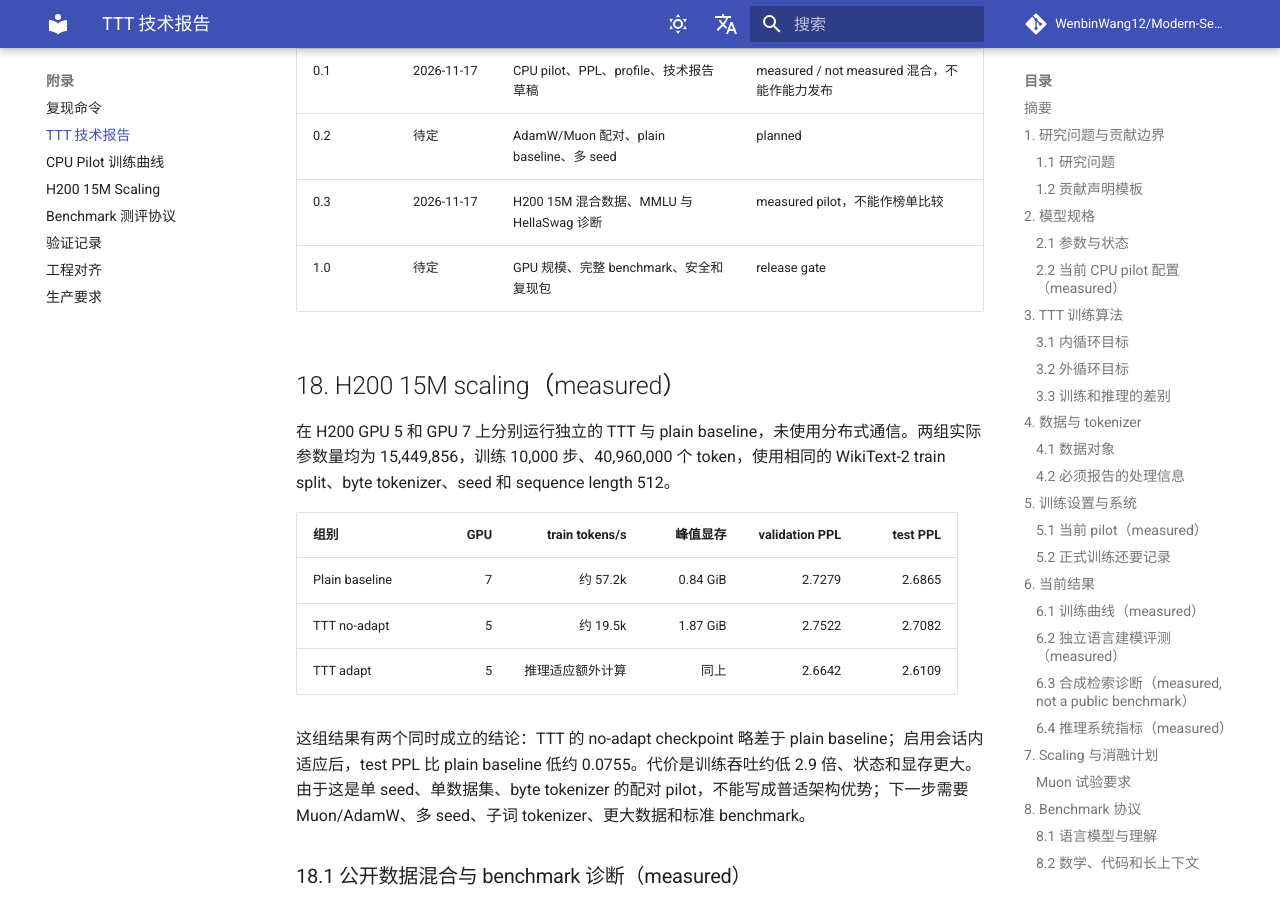
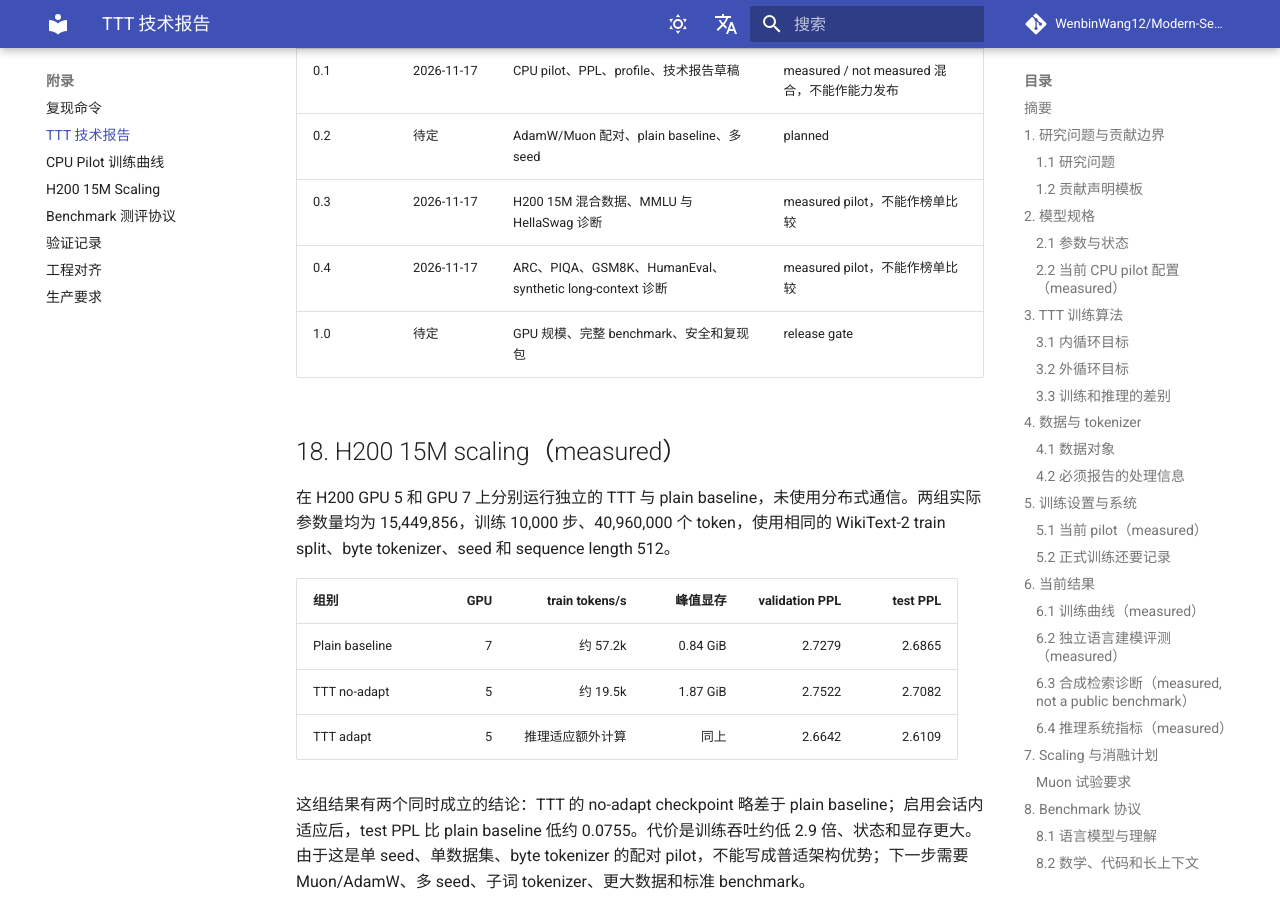
Before and after one commit to WenbinWang12/Modern-Sequence-Models-from-Scratch, an MkDocs documentation site: the page built from docs/technical_report.md, in a window 1280 px wide and 900 px high, scrolled down 13957 px. Built offline with MkDocs 1.6.1 and Material for MkDocs 9.7.7, drawn with Linux system fonts in a browser that asks for light colours; comment, search, counter and statistics services are not loaded.

Commit message:
Version technical report with expanded benchmark diagnostics

```diff
--- a/docs/technical_report.md
+++ b/docs/technical_report.md
@@ -424,6 +424,7 @@ TTT 模型达到“可发表/可发布”之前，必须同时满足：
 | 0.1 | 2026-11-17 | CPU pilot、PPL、profile、技术报告草稿 | measured / not measured 混合，不能作能力发布 |
 | 0.2 | 待定 | AdamW/Muon 配对、plain baseline、多 seed | planned |
 | 0.3 | 2026-11-17 | H200 15M 混合数据、MMLU 与 HellaSwag 诊断 | measured pilot，不能作榜单比较 |
+| 0.4 | 2026-11-17 | ARC、PIQA、GSM8K、HumanEval、synthetic long-context 诊断 | measured pilot，不能作榜单比较 |
 | 1.0 | 待定 | GPU 规模、完整 benchmark、安全和复现包 | release gate |
 
 ## 18. H200 15M scaling（measured）
```
